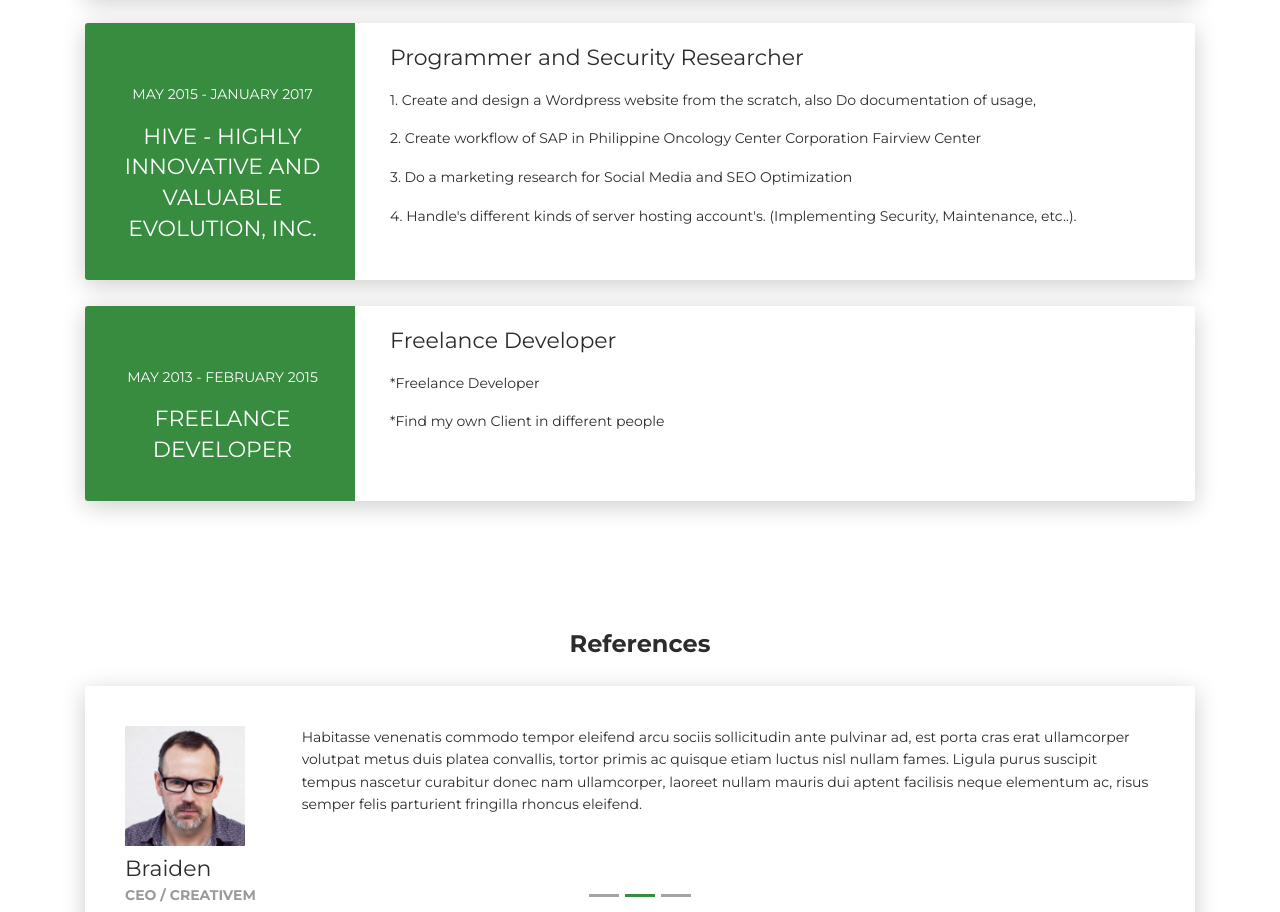
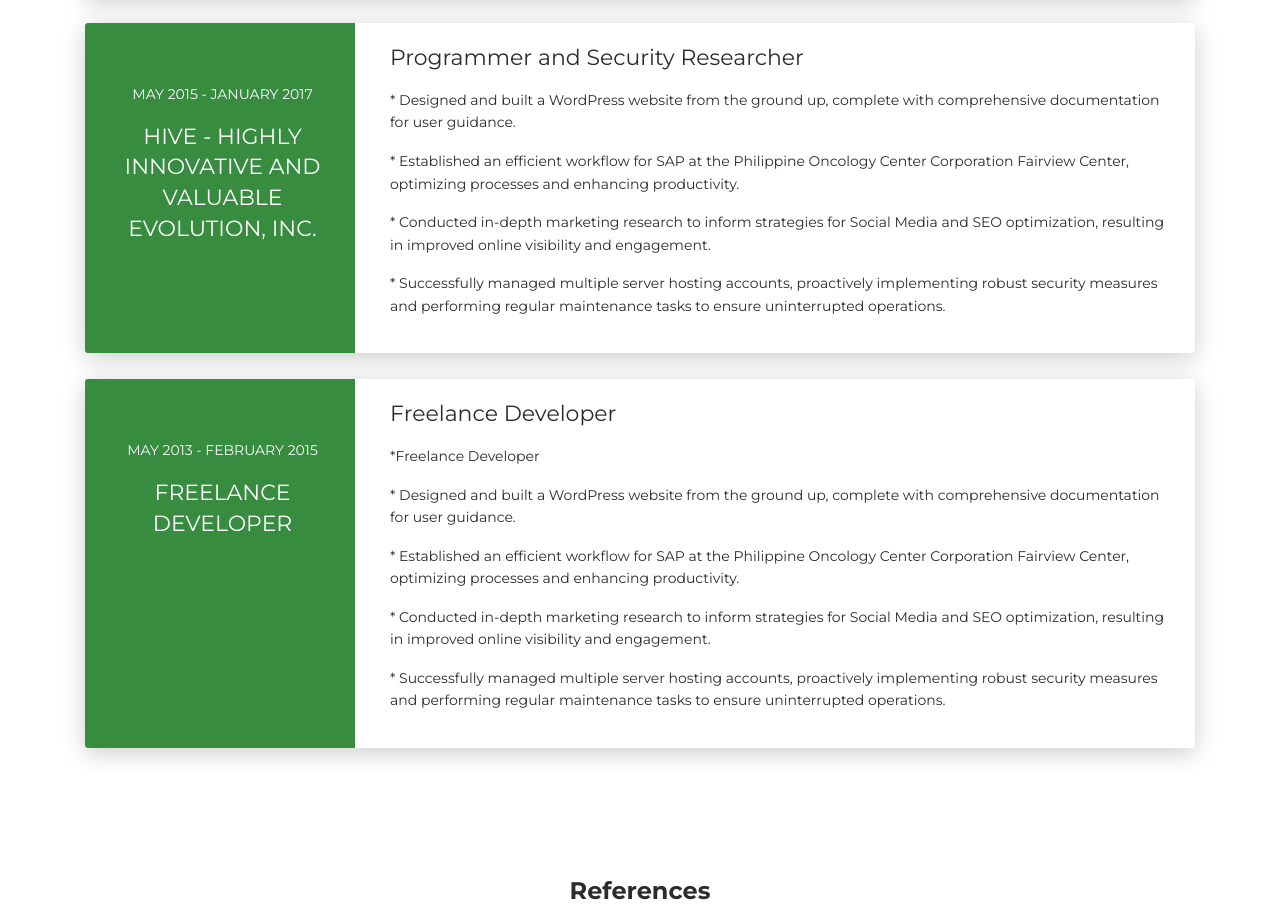
Before and after one commit to michaelroevievictoria/michaelroevievictoria.github.io, a website built with webpack: page index.html in a window 1280 px wide. Shown: the part 7247-8159 px from the top of the page. Built offline with nearby package versions, Linux system fonts and the light colour scheme.

Commit message:
fix: CV url

```diff
--- a/index.html
+++ b/index.html
@@ -106,7 +106,7 @@
                                         >Hire Me</a
                                     ><a
                                         class="btn btn-primary"
-                                        href="images/michael_victoria_2025_cv.pdf"
+                                        href="cv/michael_victoria_2025_cv.pdf"
                                         data-aos="zoom-in"
                                         data-aos-anchor="data-aos-anchor"
                                         >Download CV</a
@@ -1130,22 +1130,11 @@
                                 >
                                     <div class="card-body">
                                         <div class="h5">Programmer and Security Researcher</div>
-                                        <p>
-                                            1. Create and design a Wordpress website from the
-                                            scratch, also Do documentation of usage,
-                                        </p>
-                                        <p>
-                                            2. Create workflow of SAP in Philippine Oncology Center
-                                            Corporation Fairview Center
-                                        </p>
-                                        <p>
-                                            3. Do a marketing research for Social Media and SEO
-                                            Optimization
-                                        </p>
-                                        <p>
-                                            4. Handle's different kinds of server hosting account's.
-                                            (Implementing Security, Maintenance, etc..).
-                                        </p>
+                                        <p>* Designed and built a WordPress website from the ground up, complete with comprehensive documentation for user guidance.</p>
+                                        <p>* Established an efficient workflow for SAP at the Philippine Oncology Center Corporation Fairview Center, optimizing processes and enhancing productivity.</p>
+                                        <p>* Conducted in-depth marketing research to inform strategies for Social Media and SEO optimization, resulting in improved online visibility and engagement.</p>
+                                        <p>* Successfully managed multiple server hosting accounts, proactively implementing robust security measures and performing regular maintenance tasks to ensure uninterrupted operations.</p>
+
                                     </div>
                                 </div>
                             </div>
@@ -1172,7 +1161,10 @@
                                     <div class="card-body">
                                         <div class="h5">Freelance Developer</div>
                                         <p>*Freelance Developer</p>
-                                        <p>*Find my own Client in different people</p>
+                                        <p>* Designed and built a WordPress website from the ground up, complete with comprehensive documentation for user guidance.</p>
+                                        <p>* Established an efficient workflow for SAP at the Philippine Oncology Center Corporation Fairview Center, optimizing processes and enhancing productivity.</p>
+                                        <p>* Conducted in-depth marketing research to inform strategies for Social Media and SEO optimization, resulting in improved online visibility and engagement.</p>
+                                        <p>* Successfully managed multiple server hosting accounts, proactively implementing robust security measures and performing regular maintenance tasks to ensure uninterrupted operations.</p>
                                     </div>
                                 </div>
                             </div>
```
